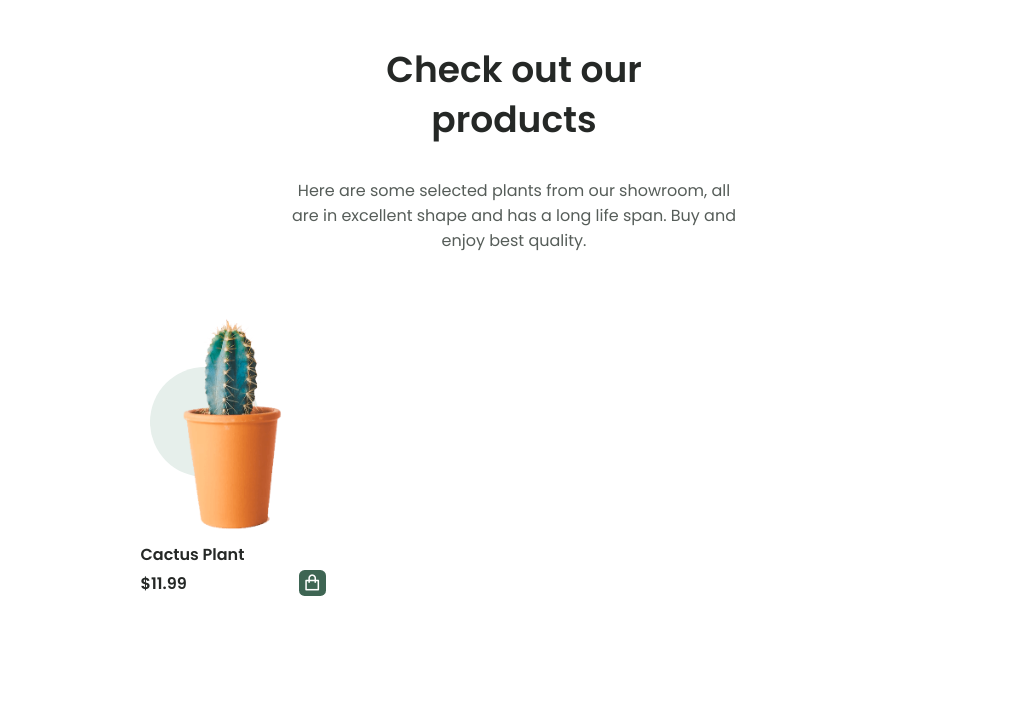
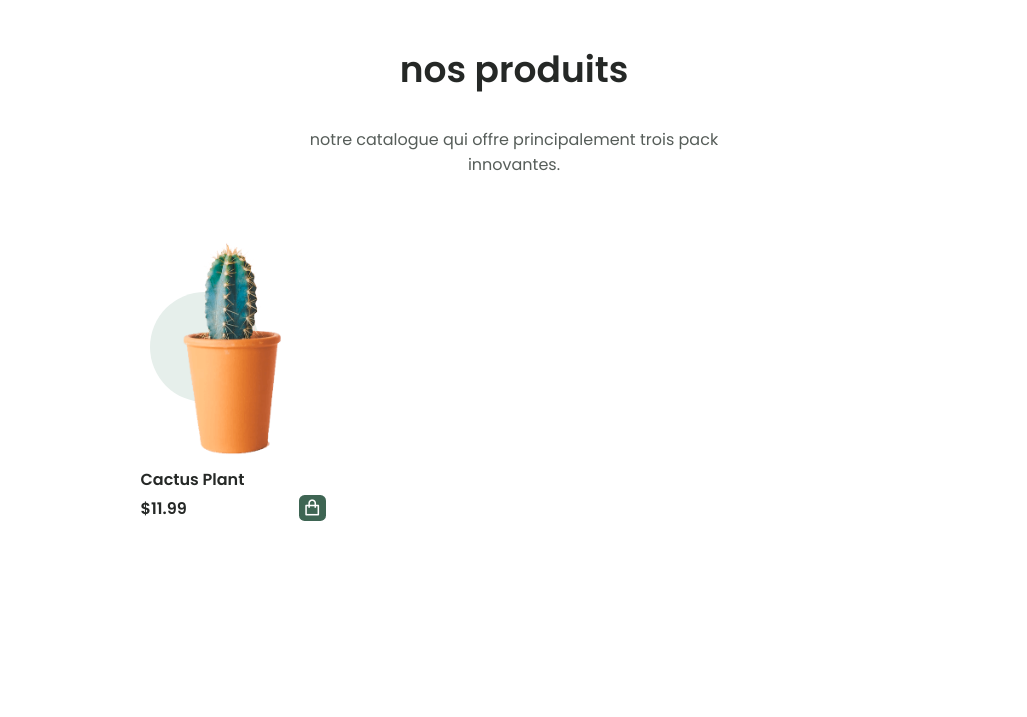
Before and after one commit to yassiramrani/Arose-AGE, a plain HTML site: page index11.html in a window 1280 px wide. Shown: the part 83-800 px from the top of the page, without its empty margins (126-1153 px from the left). Drawn offline with nearby package versions, Linux system fonts and the light colour scheme.

Commit message:
Update index11.html

```diff
--- a/index11.html
+++ b/index11.html
@@ -13,7 +13,7 @@
         <!--=============== CSS ===============-->
         <link rel="stylesheet" href="assets/css/styles.css">
 
-        <title>Responsive plants website - Bedimcode</title>
+        <title>projet fa</title>
     </head>
     <body>
         <!--==================== HEADER ====================-->
@@ -62,12 +62,11 @@
 
             <section class="product section container" id="products">
                 <h2 class="section__title-center">
-                    Check out our <br> products
+                    nos  produits
                 </h2>
 
                 <p class="product__description">
-                    Here are some selected plants from our showroom, all are in excellent
-                    shape and has a long life span. Buy and enjoy best quality.
+                  notre catalogue qui offre principalement trois pack <br> innovantes.
                 </p>
 
                 <div class="product__container grid">
```
